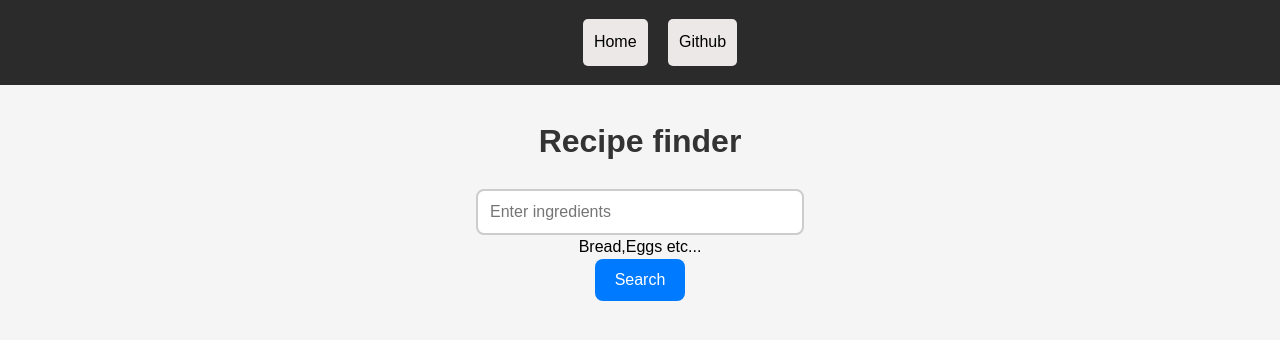
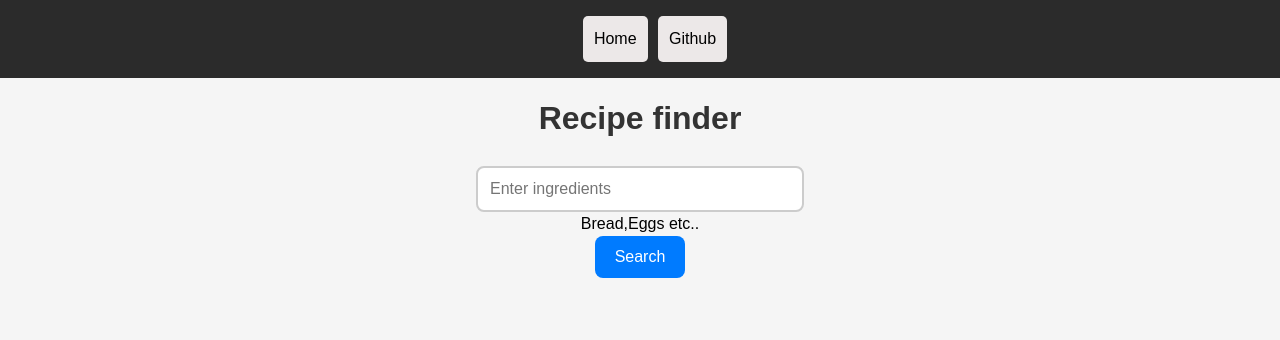
Before and after one commit to Harshbailurkar/Online-Recipe-Finder, a plain HTML site: page index.html in a window 1280 px wide. Drawn offline with Linux system fonts and the light colour scheme.

Commit message:
Add files via upload

```diff
--- a/index.html
+++ b/index.html
@@ -19,7 +19,8 @@
           <h1>Recipe finder</h1>
           <br />
           <input type="text" id="search" placeholder="Enter ingredients" />
-          <span id="eg">Bread,Eggs etc...</span>
+          <span id="eg"> Bread,Eggs etc..</span>
+
           <button type="button" id="submit" class="btn">Search</button>
         </div>
       </div>
--- a/styles.css
+++ b/styles.css
@@ -9,7 +9,6 @@ body {
 nav {
   text-align: center;
   background-color: rgb(43, 43, 43);
-  padding: 0.2rem;
   display: flex;
   justify-content: center;
   align-items: center;
@@ -24,9 +23,11 @@ a {
   text-decoration: none;
   color: black;
 }
+nav > ul > li:nth-child(2) {
+  margin: 0 10px;
+}
 li {
   padding: 0.7em;
-  margin: 0 10px; /* Adjust the gap between list items */
   background-color: rgb(236, 232, 232);
   border-radius: 5px;
 }
@@ -48,7 +49,7 @@ h1 {
   flex-direction: column;
   justify-content: center;
   width: 20%;
-  margin-top: 2em;
+  margin-top: 1em;
   align-items: center;
 }
 .searchbar {
```
